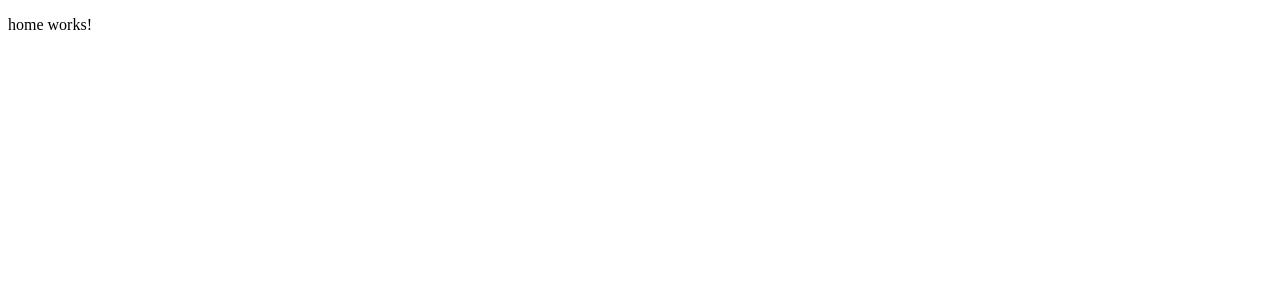
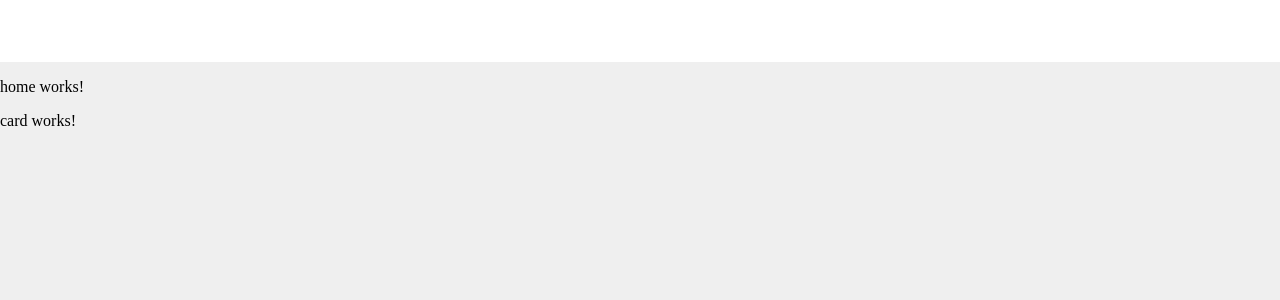
Before and after one commit to mariopontes/test-anota-ai, an Angular app: page /home in a window 1280 px wide. Shown: the top 300 px of the page. Built offline with nearby package versions, Linux system fonts and the light colour scheme.

Commit message:
Add reset css no body

```diff
--- a/src/app/components/header/header.component.html
+++ b/src/app/components/header/header.component.html
@@ -1 +1,3 @@
-<p>header works!</p>
+<header>
+
+</header>
--- a/src/app/components/header/header.component.scss
+++ b/src/app/components/header/header.component.scss
@@ -0,0 +1,5 @@
+header {
+    width: 100%;
+    height: 62px;
+    background: white;
+}
--- a/src/app/pages/home/home.component.html
+++ b/src/app/pages/home/home.component.html
@@ -1 +1,4 @@
+<app-header></app-header>
 <p>home works!</p>
+
+<app-card></app-card>
--- a/src/styles.scss
+++ b/src/styles.scss
@@ -1 +1,7 @@
-/* You can add global styles to this file, and also import other style files */
+body {
+    background-color: #efefef;
+    margin: 0;
+    padding: 0;
+    border: 0;
+    font-size: 100%;
+}
```
